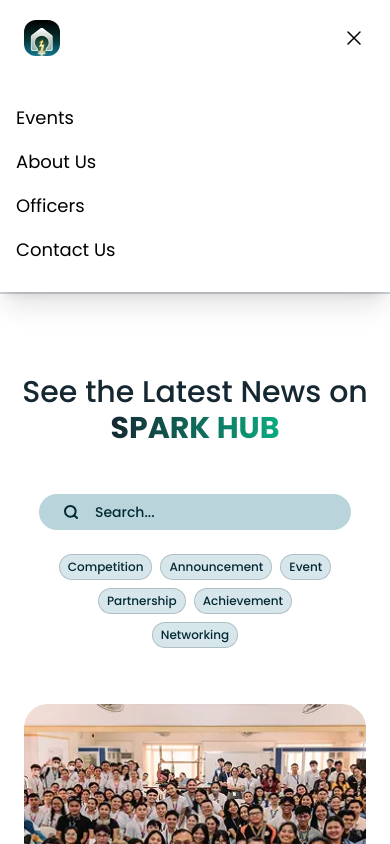
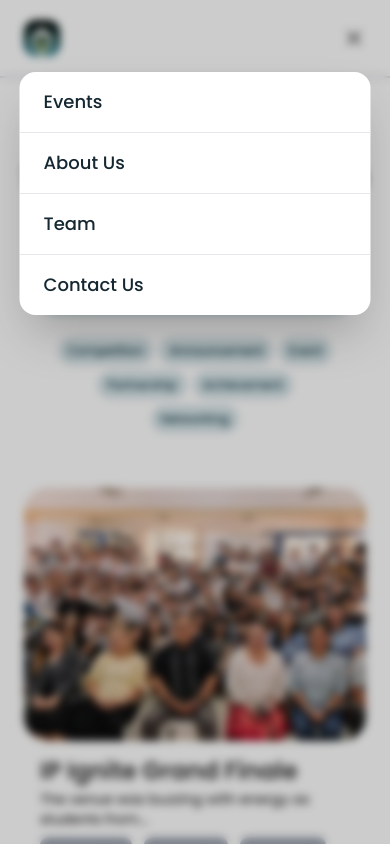
Before and after one commit to SPARK-Hub-WVSU/SPARK-Hub-Website, a Next.js app in the folder frontend/: page /events in a window 390 px wide. Both pictures are taken after a click on the button "Toggle mobile menu". Shown: the top 844 px of the page. Built offline with nearby package versions, Linux system fonts and the light colour scheme; what tailwindcss-textglow would draw is missing.

Commit message:
refactor(header): Improve hamburger dropdown UI

```diff
--- a/frontend/components/layout/Header.tsx
+++ b/frontend/components/layout/Header.tsx
@@ -114,27 +114,55 @@ export default function Header() {
       </nav>
 
       {/* Mobile Menu */}
-      {isMobileMenuOpen && (
-        <div className="md:hidden bg-white shadow-xl">
-          <div className="px-4 py-7 space-y-4">
+      <>
+        {/* Backdrop */}
+        <div
+          className={`
+      fixed inset-0 z-40 bg-black/20 backdrop-blur-sm md:hidden
+      transition-opacity duration-300
+      ${isMobileMenuOpen ? "opacity-100" : "opacity-0 pointer-events-none"}
+    `}
+          onClick={() => setIsMobileMenuOpen(false)}
+        />
+
+        {/* Menu Panel */}
+        <div
+          className={`
+      fixed top-[4.5rem] left-1/2 z-50 w-[90%] max-w-sm -translate-x-1/2 md:hidden
+      transform transition-all duration-300 ease-out
+      ${
+        isMobileMenuOpen
+          ? "opacity-100 translate-y-0 scale-100"
+          : "opacity-0 -translate-y-2 scale-95 pointer-events-none"
+      }
+    `}
+        >
+          <div className="rounded-2xl bg-white shadow-2xl overflow-hidden">
+            <div className="flex flex-col divide-y">
               {[
                 { label: "Events", href: "/events" },
                 { label: "About Us", href: "/about" },
-              { label: "Officers", href: "/officers" },
+                { label: "Team", href: "/officers" },
                 { label: "Contact Us", href: "/contact" },
               ].map((item) => (
                 <Link
                   key={item.href}
                   href={item.href}
-                className="block text-black hover:text-accent transition-colors text-lg"
                   onClick={() => setIsMobileMenuOpen(false)}
+                  className="
+              px-6 py-4 text-lg font-medium text-[#152731]
+              transition-all duration-200
+              hover:bg-accent/10 hover:text-accent
+              active:scale-[0.98]
+            "
                 >
                   {item.label}
                 </Link>
               ))}
             </div>
           </div>
-      )}
+        </div>
+      </>
     </header>
   );
 }
```
Lines whose indentation alone changed are shown as unchanged.
